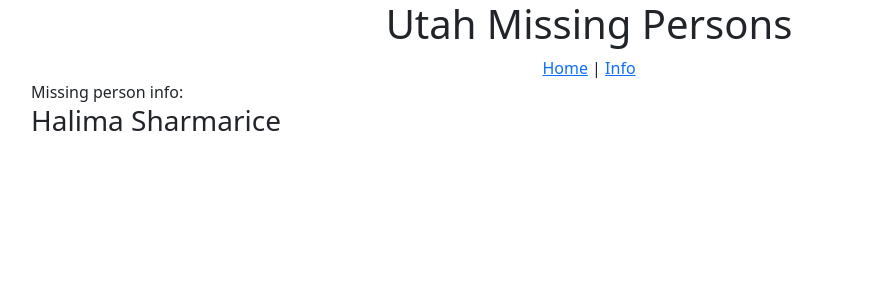
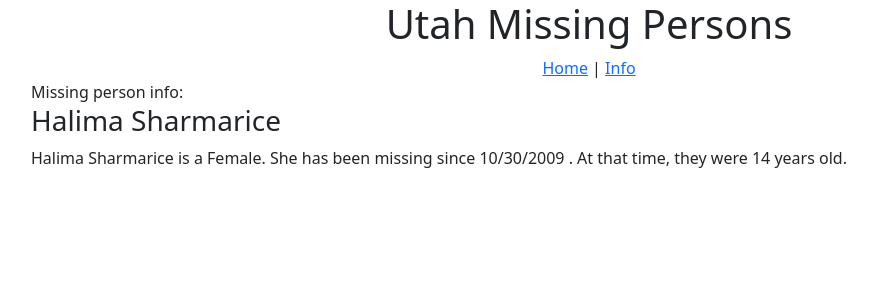
Before and after one commit to Brechristian/missing_persons_team_3, a Django app: page /missingperson/1/ in a window 1280 px wide. Shown: the top 300 px of the page, without its empty margins (51-928 px from the left). Run offline with Django 4.2, Linux system fonts and the light colour scheme.

Commit message:
added info to missing person page

```diff
--- a/templates/newapp/missing_person.html
+++ b/templates/newapp/missing_person.html
@@ -3,5 +3,14 @@
 {% block content %}
     </h2>Missing person info:</h2>
     <h3>{{ missing_person.first_name }} {{missing_person.last_name}}</h3>
+    <p>
+      {{ missing_person.first_name }} {{missing_person.last_name}} is a
+      {% if missing_person.gender == "F" %} Female. She
+      {% else %} Male. He
+      {% endif %}
+      has been missing since {{missing_person.date_missing}}
+      . At that time, they were {{missing_person.age_at_missing}}
+       years old.
+    </p>
     <!-- the two lines above is what displays the names of our missing people -->
 {% endblock %}
```
